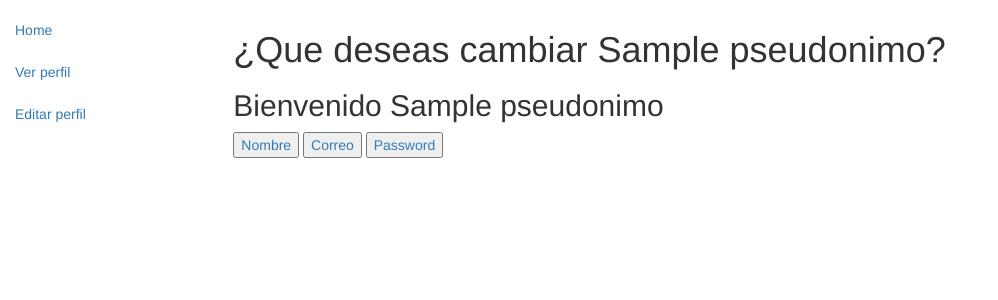
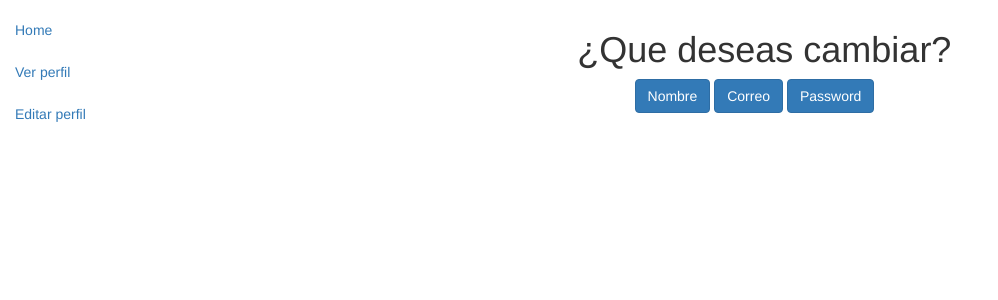
Before and after one commit to giffunis/2015-Pretec, a Django app: template usuarios/templates/editProfile.html in a window 1280 px wide. Shown: the part 60-360 px from the top of the page, without its empty margins (0-998 px from the left). Run offline with Django 3.2, Linux system fonts and the light colour scheme; the template is opened without the code that fills it: most values are stand-ins (such as "Sample title", 1, 10 or a date in 2020); parts of the project's set-up code (start-up, migrations or seed data) failed here and were passed over; some libraries are stand-ins or nearby versions.

Commit message:
cambios en los tempaltes

```diff
--- a/static/css/estilos.css
+++ b/static/css/estilos.css
@@ -9,6 +9,7 @@ button {
 	color:black;
 
 }
+
 
 /*Estilos base.html*/
 #ul_navbar li {
--- a/usuarios/templates/base.html
+++ b/usuarios/templates/base.html
@@ -21,9 +21,13 @@
     <div class="row">
       <div class="col-sm-12">
         <div class="container-fluid">
-        <div class="header">
+        <div class="col-md-4">
           <h1>{% block title %}{% endblock %}</h1>
         </div>
+        <div class="col-md-offset-10">
+          <img src="../../static/imagenes/robot1.jpg" style="width:90%;height:70%">
+        </div>
+
       </div>
       </div>
     </div>
--- a/usuarios/templates/editProfile.html
+++ b/usuarios/templates/editProfile.html
@@ -5,10 +5,16 @@
 {% endblock %}
 
 {% block content%}
-<h1>¿Que deseas cambiar {{pseudonimo}}?</h1>
-<h2>Bienvenido {{pseudonimo}}</h2>
-<a href = "/set_name"> <button> Nombre </button></a>
-<a href = "/set_email"> <button> Correo </button></a>
-<a href = "/set_password"> <button> Password </button></a>
+
+<div class="col-md-offset-4">
+	<h1>¿Que deseas cambiar?</h1>
+	<div class="col-md-offset-1">
+		<a href = "/set_name"> <button class="btn btn-primary"> Nombre </button></a>
+		<a href = "/set_email"> <button class="btn btn-primary"> Correo </button></a>
+		<a href = "/set_password"> <button class="btn btn-primary"> Password </button></a>
+	</div>
+
+</div>
+
 
 {% endblock content%}
--- a/usuarios/templates/set_email.html
+++ b/usuarios/templates/set_email.html
@@ -27,7 +27,10 @@
   <div class="row">
     <div class='col-sm-6 col-sm-offset-3'>
       {% bootstrap_form form layout="horizontal" %}
-      {% buttons submit='Enviar'%}{% endbuttons %}
+      <div class="col-md-offset-6">
+        <button class="btn btn-primary"> Actualizar </button>
+      </div>
+
     </div>
   </div>
 
--- a/usuarios/templates/set_name.html
+++ b/usuarios/templates/set_name.html
@@ -20,7 +20,10 @@
     </div>
   {% endif %}
   {% bootstrap_form form layout="horizontal" %}
-  {% buttons submit='Enviar'%}{% endbuttons %}
+      <div class="col-md-offset-6">
+        <button class="btn btn-primary"> Actualizar </button>
+      </div>
+
   <!--<input type="submit" value="Enviar" /> -->
 </form>
 {% endblock content %}
--- a/usuarios/templates/set_password.html
+++ b/usuarios/templates/set_password.html
@@ -28,7 +28,10 @@
   <div class="row">
     <div class='col-sm-6 col-sm-offset-3'>
       {% bootstrap_form form layout="horizontal" %}
-      {% buttons submit='Enviar'%}{% endbuttons %}
+      <div class="col-md-offset-6">
+        <button class="btn btn-primary"> Actualizar </button>
+      </div>
+
     </div>
   </div>
   <!--<input type="submit" value="Enviar" /> -->
```
Also changed, not shown: static/imagenes/depositphotos_5041460-Robot-with-a-computer-and-mouse.jpg (added), static/imagenes/robot1.jpg (added).
